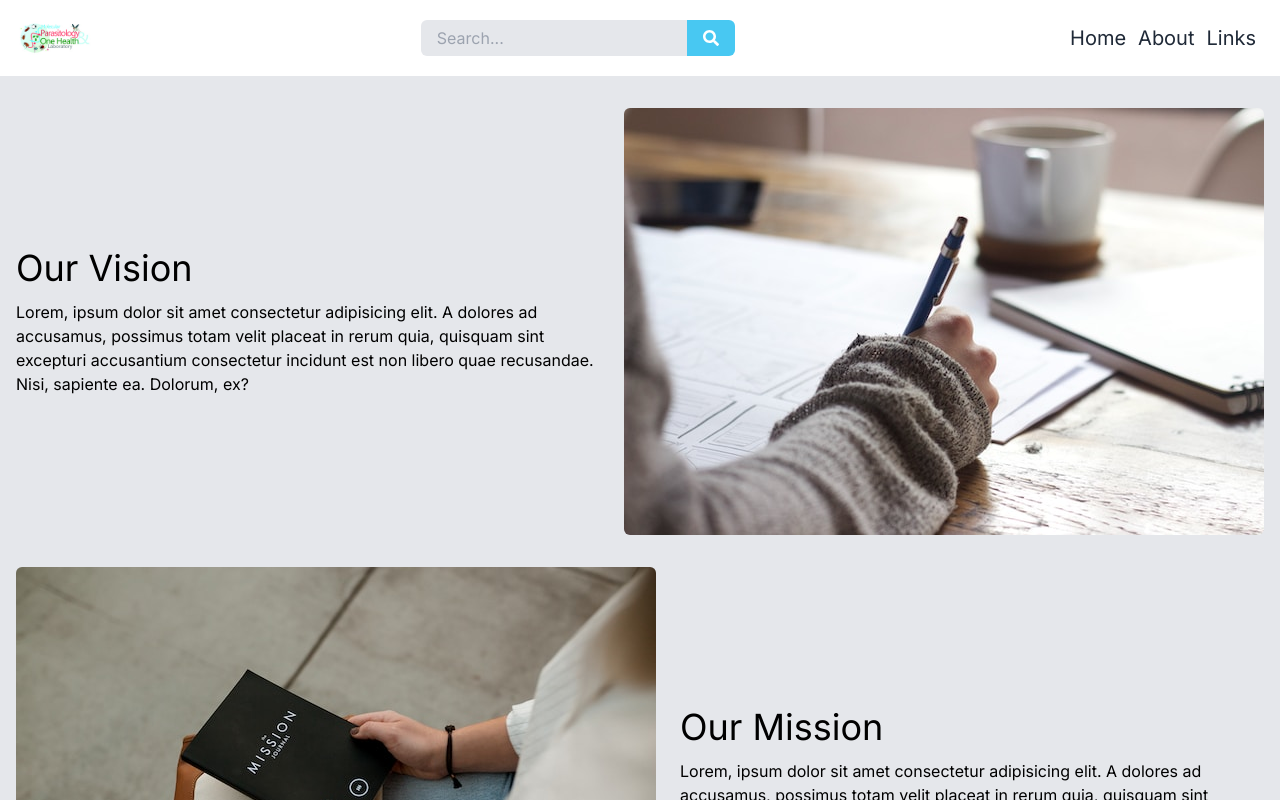
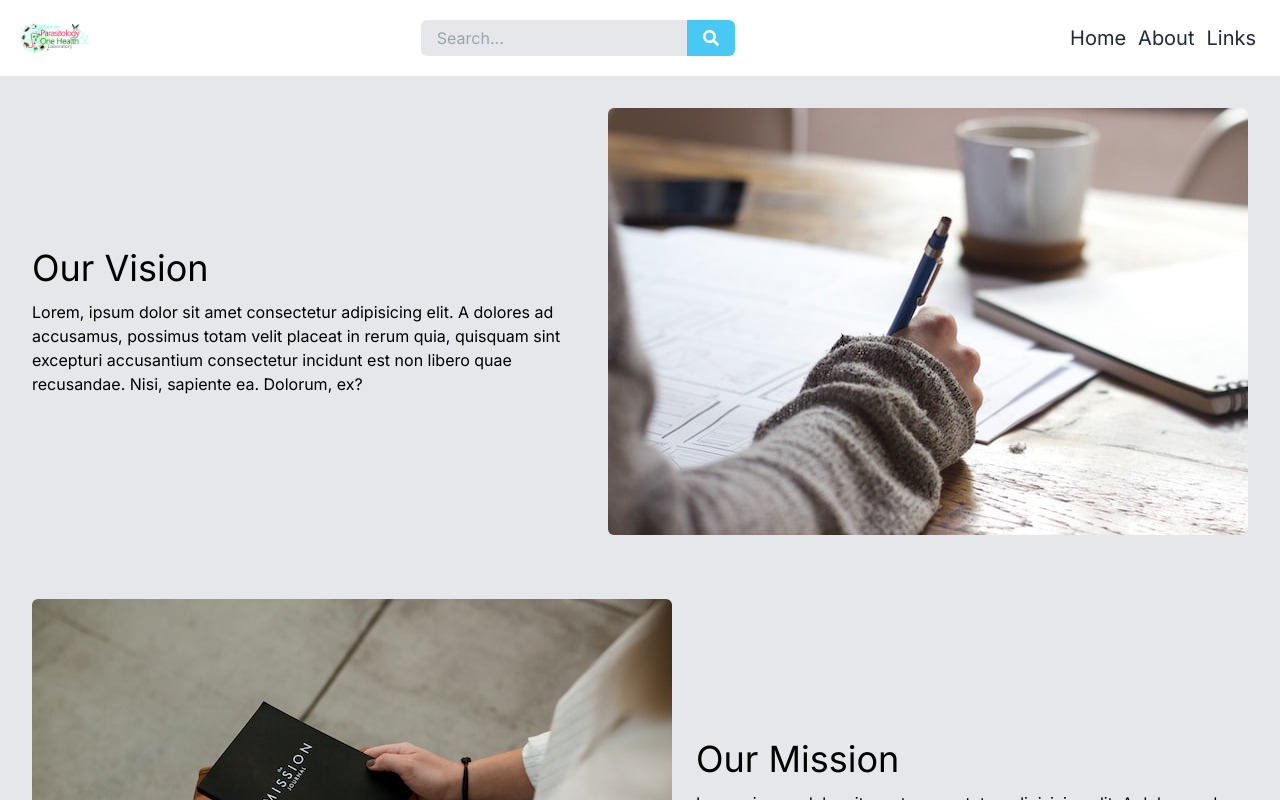
Before and after one commit to hamza-sentinel/one-health, a Next.js app: page / in a window 1280 px wide. Shown: the top 800 px of the page. Built offline with nearby package versions, Linux system fonts and the light colour scheme.

Commit message:
fix spacing issue in showcase section

```diff
--- a/app/components/showcase/DisplayCard.tsx
+++ b/app/components/showcase/DisplayCard.tsx
@@ -10,7 +10,7 @@ const DisplayCard = ({
     image: string;
 }) => {
   return (
-    <article className="display-card flex flex-col justify-center w-full h-full py-4 gap-4 sm:flex-row sm:gap-x-6 sm:items-center">
+    <article className="display-card flex flex-col justify-center w-full h-full py-4 gap-4 sm:flex-row sm:gap-x-6 sm:items-center sm:mb-8">
         <Image src={image} alt={title} className="w-full object-cover rounded-md" width={640} height={427} />
         <div className="content">
             <h3 className="text-4xl mb-3">{title}</h3>
--- a/app/components/showcase/ShowCase.tsx
+++ b/app/components/showcase/ShowCase.tsx
@@ -20,7 +20,7 @@ export default function ShowCase() {
     ]
 
     return (
-        <section className="container sm:px-4">
+        <section className="container sm:px-8">
             {cards.map(
                 (card, index) => (<DisplayCard key={index} {...card} />)
             )}
```
